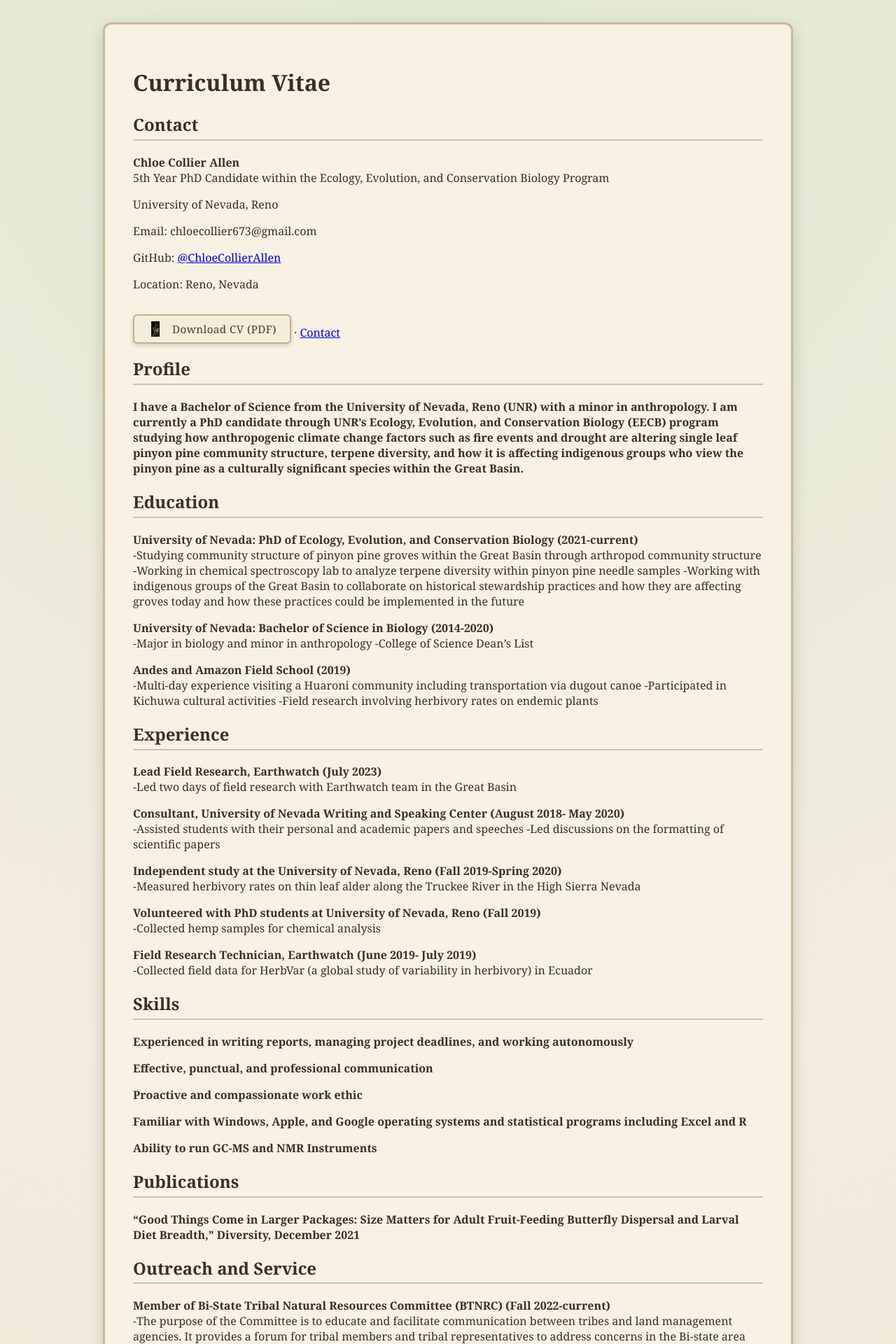
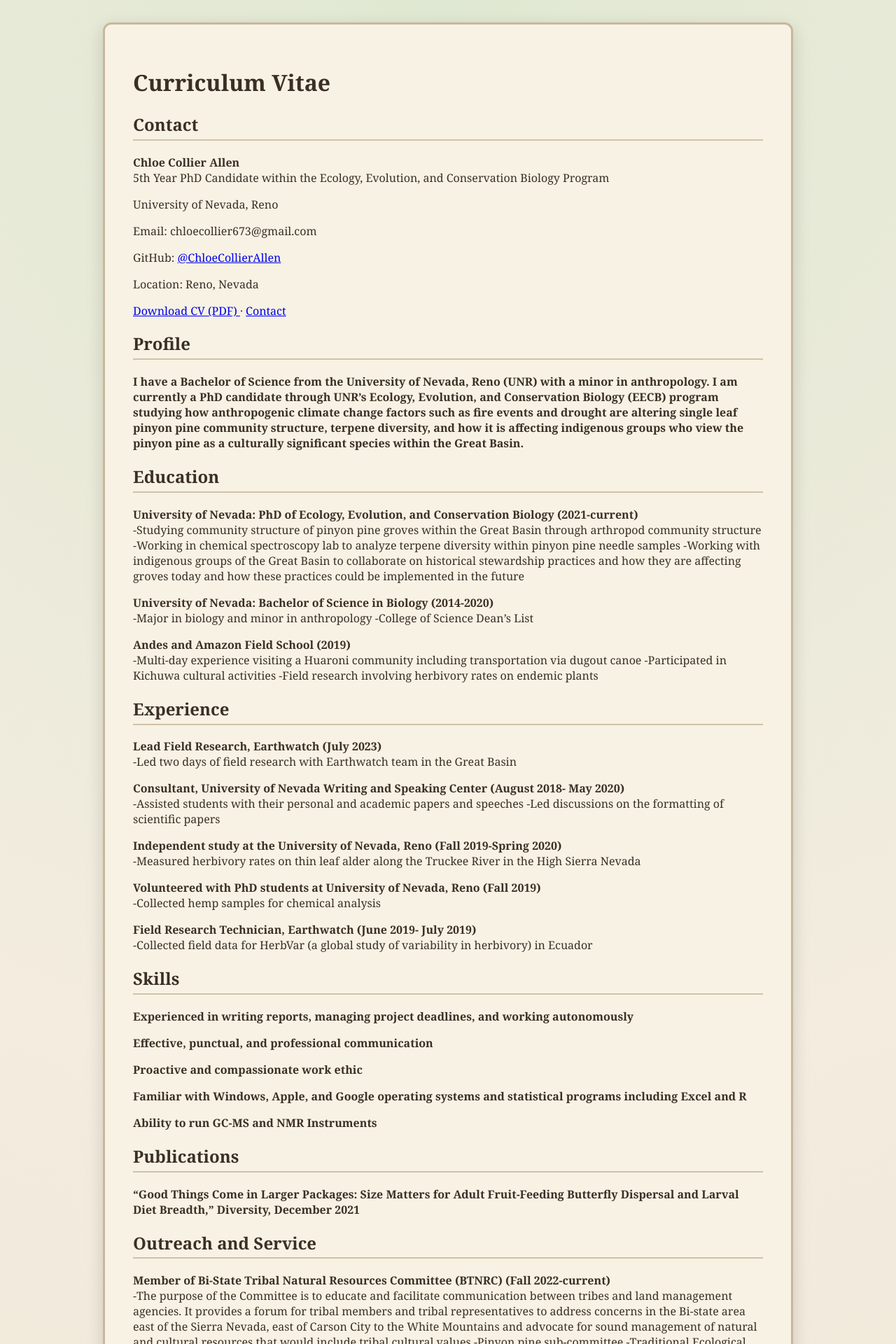
Before and after one commit to ChloeCollierAllen/ChloeCollierAllen.github.io, a Jekyll site: the page built from cv.md, in a window 1280 px wide. Shown: the top 1920 px of the page at 70% size. Built offline with Jekyll 4.4.1, drawn with Linux system fonts in a browser that asks for light colours.

Commit message:
Update style.scss
updating_style.scss

```diff
--- a/assets/css/style.scss
+++ b/assets/css/style.scss
@@ -98,95 +98,3 @@ h2, h3 {
   background-size: 300px auto; /* scale the art */
   opacity: 0.95; /* soft vintage ink look */
 }
-
-.botanical-download {
-  display: inline-flex;
-  align-items: center;
-  gap: 0.5rem;
-
-  padding: 0.6rem 1.4rem;
-  margin-top: 1rem;
-
-  background: linear-gradient(#f7f2e4, #ede0c6);
-  border: 2px solid #c4b190;
-  border-radius: 999px; /* pill shape */
-
-  font-family: "Georgia", serif;
-  font-size: 0.98rem;
-  letter-spacing: 0.03em;
-  color: #4c3a25;
-  text-decoration: none;
-
-  box-shadow: 0 3px 8px rgba(0, 0, 0, 0.18);
-  transition: transform 0.08s ease-out, box-shadow 0.08s ease-out,
-              background 0.15s ease-out;
-}
-
-.botanical-download {
-  display: inline-flex;
-  align-items: center;
-  gap: 0.4rem;
-
-  padding: 0.5rem 1.2rem;
-
-  background: #f5eddc; /* parchment */
-  border: 2px solid #c0af8a; /* aged botanical ink */
-  border-radius: 6px; /* subtle, not modern */
-
-  font-family: "Georgia", serif;
-  font-size: 0.95rem;
-  color: #4b3a26;
-  text-decoration: none;
-
-  box-shadow: 0 3px 6px rgba(0, 0, 0, 0.15);
-  transition: background 0.2s ease-out, box-shadow 0.2s ease-out;
-}
-
-.botanical-download::before {
-  content: "🌿"; /* more natural botanical glyph */
-  font-size: 1rem;
-  opacity: 0.85;
-}
-
-.botanical-download:hover {
-  background: #f9f4e6;
-  box-shadow: 0 4px 10px rgba(0, 0, 0, 0.2);
-}
-
-.botanical-download:active {
-  background: #eee2c8;
-  box-shadow: inset 0 2px 4px rgba(0,0,0,0.2);
-}
-
-/* Base button icon setup */
-.botanical-download::before {
-  content: "";
-  display: inline-block;
-  width: 22px;
-  height: 22px;
-  background-size: contain;
-  background-repeat: no-repeat;
-  background-position: center;
-  margin-right: 0.4rem;
-  opacity: 0.95;
-}
-
-/* SPRING: March–May */
-.spring .botanical-download::before {
-  background-image: url('/assets/images/Spring.png');
-}
-
-/* SUMMER: June–August */
-.summer .botanical-download::before {
-  background-image: url('/assets/images/Summer.png');
-}
-
-/* FALL: September–November */
-.fall .botanical-download::before {
-  background-image: url('/assets/images/Fall.png');
-}
-
-/* WINTER: December–February */
-.winter .botanical-download::before {
-  background-image: url('/assets/images/Winter.png');
-}
```
